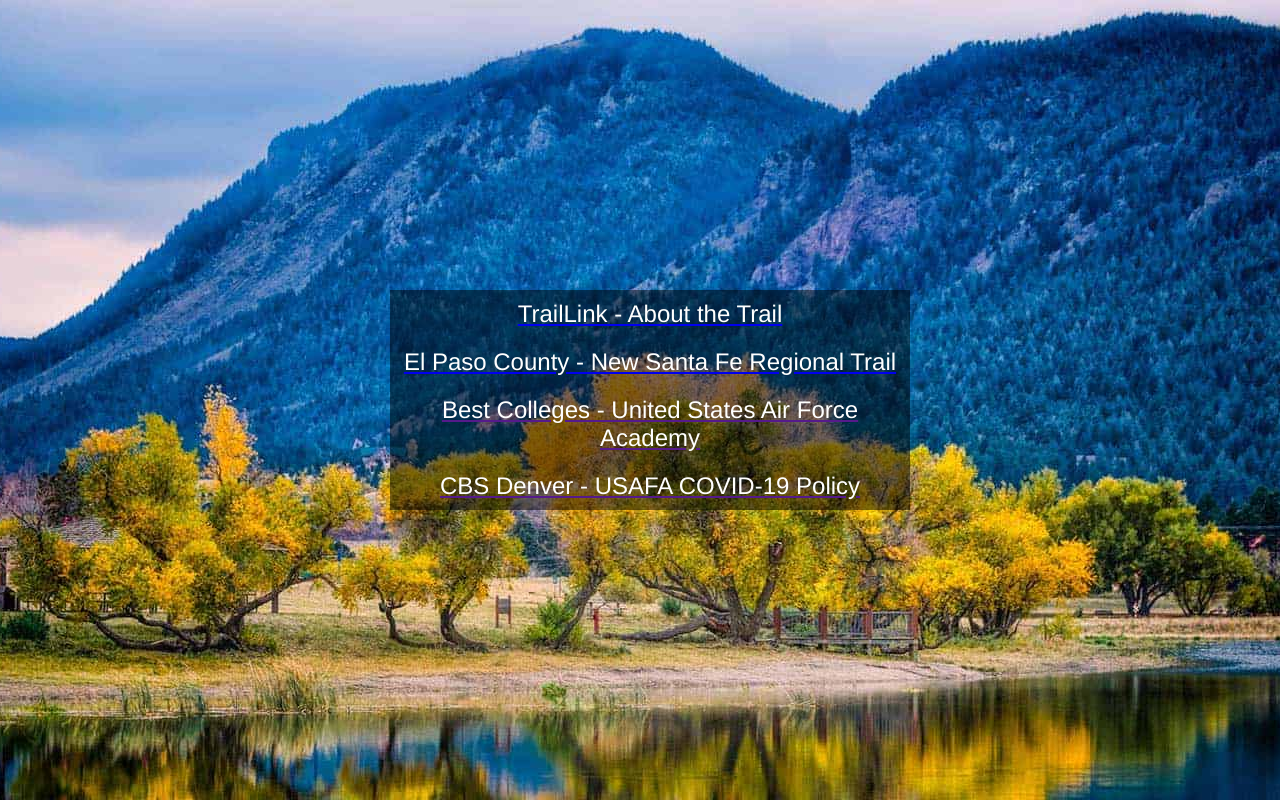
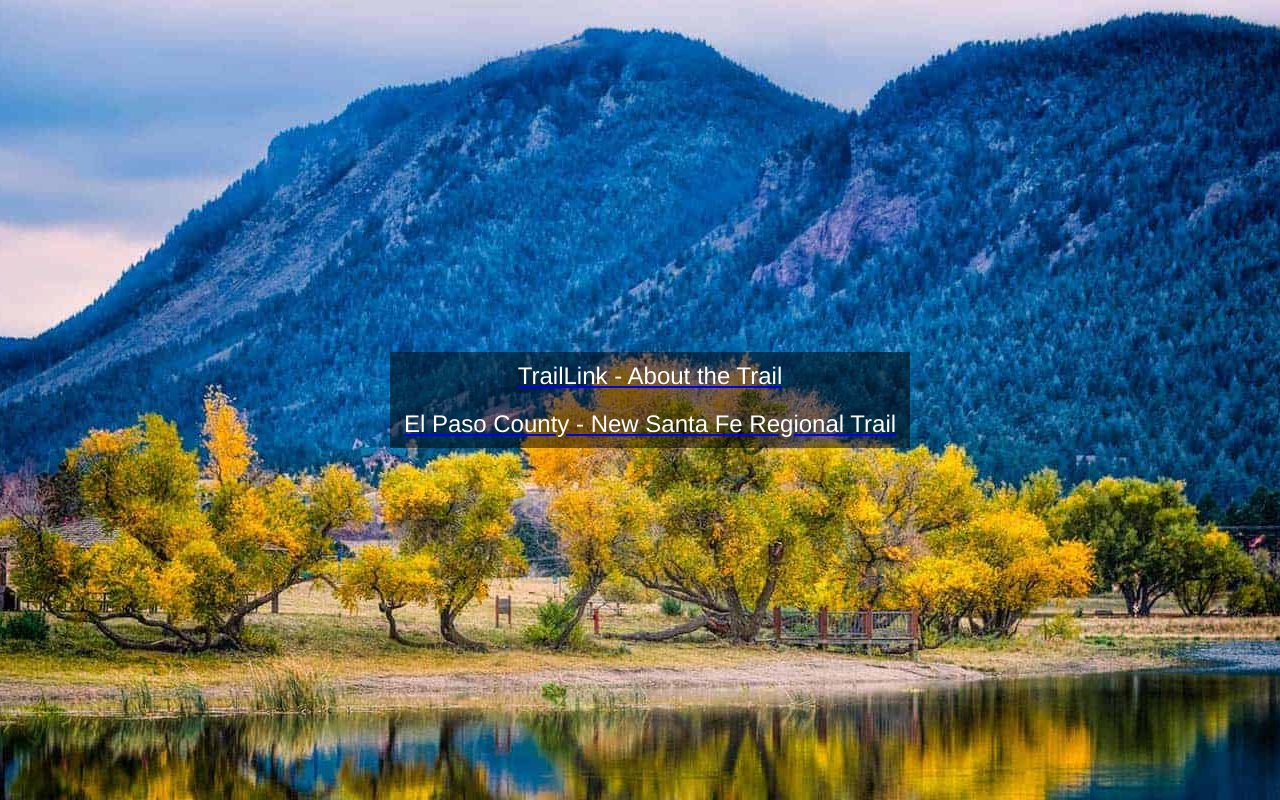
Before and after one commit to drebarrera/drebarrera.github.io, a plain HTML site: page alpenaerial/santafe/index.html in a window 1280 px wide. Drawn offline with Linux system fonts and the light colour scheme.

Commit message:
Santa Fe Update

```diff
--- a/alpenaerial/santafe/index.html
+++ b/alpenaerial/santafe/index.html
@@ -1,2 +1,2 @@
 <!DOCTYPE html><html><head><title>Default Page</title><meta charset="utf-8"><meta name="description" content="Default WebGen Page"><meta name="keywords" content=""><meta name="author" content="Andres Barrera"><meta name="viewport" content="width=device-width, initial-scale=1"><style>p{ 	margin-block-start: 0em; 	margin-block-end: 0em; }  #center{ 	width: 100vw; 	height: 100vh; 	background-position: center; 	background-image: url("images/santafe.jpeg"); 	background-size: cover; 	display: flex; 	justify-content: center; 	align-items: center; }  #linkBox{ 	max-width: 500px; 	height: auto; 	width: 100%; 	display: block; }  #linkBox > a > p{ 	color: white; 	width: 100%; 	display: block; 	text-align: center; 	background-color: rgba(0,0,0,0.5); 	font-size: 3vh; 	padding: 10px; }  #linkBox > a > p:hover{ 	background-color: rgba(0,0,0,0.8); }</style></head>
-<body style="margin:0;background-color:white;overflow-x:hidden;font-family:Helvetica;color:black;"><div id="center" style="background-color:lightblue;overflow-x:visible;overflow-y:visible;"><div id="linkBox" style="overflow-x:visible;overflow-y:visible;"><a href="https://www.traillink.com/trail/new-santa-fe-regional-trail/" target="_blank" style=""><p style="">TrailLink - About the Trail</p></a><a href="https://communityservices.elpasoco.com/parks-and-recreation/new-santa-fe-regional-trail/" target="_blank" style=""><p style="">El Paso County - New Santa Fe Regional Trail</p></a><a href="" target="_self" style=""><p style="">Best Colleges - United States Air Force Academy</p></a><a href="" target="_self" style=""><p style="">CBS Denver - USAFA COVID-19 Policy</p></a></div></div></body></html>
+<body style="margin:0;background-color:white;overflow-x:hidden;font-family:Helvetica;color:black;"><div id="center" style="background-color:lightblue;overflow-x:visible;overflow-y:visible;"><div id="linkBox" style="overflow-x:visible;overflow-y:visible;"><a href="https://www.traillink.com/trail/new-santa-fe-regional-trail/" target="_blank" style=""><p style="">TrailLink - About the Trail</p></a><a href="https://communityservices.elpasoco.com/parks-and-recreation/new-santa-fe-regional-trail/" target="_blank" style=""><p style="">El Paso County - New Santa Fe Regional Trail</p></a><a href="" target="_self" style=""></a><a href="" target="_self" style=""></a></div></div></body></html>
```
Also changed, not shown: 3 other files.
